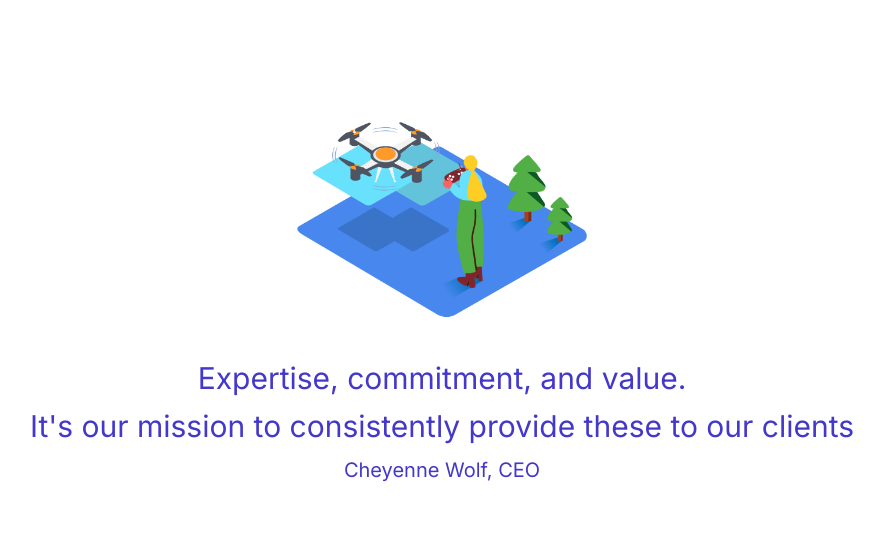
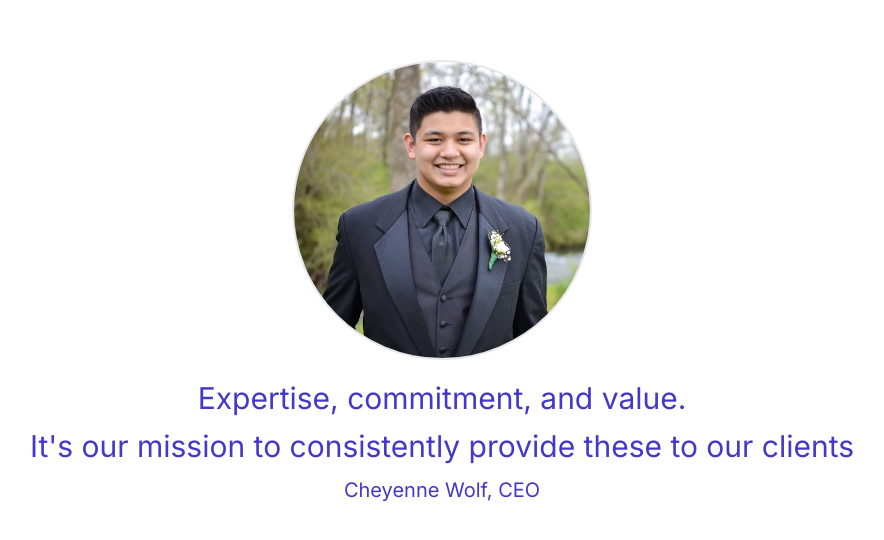
Before and after one commit to SushantChhetry/skywalkair-drones, a Next.js app in the folder skywalkair-website/: page /ceo in a window 1280 px wide. Shown: the part 128-668 px from the top of the page, without its empty margins (198-1082 px from the left). Built offline with nearby package versions, Linux system fonts and the light colour scheme.

Commit message:
CEO page finished

```diff
--- a/skywalkair-website/app/ceo/page.tsx
+++ b/skywalkair-website/app/ceo/page.tsx
@@ -5,8 +5,14 @@
   return (
     <div className=" h-screen flex flex-col justify-center items-center">
       <div className=" w-screen max-w-5xl  h-4/6 my-4 flex flex-col justify-center items-center">
-        <Image src="/Drone_Isometric.png" alt="ceo" width={300} height={300} />
-        <p className=" text-indigo-700 text-3xl">
+        <Image
+          src="/CEO.jpg"
+          alt="ceo"
+          width={300}
+          height={300}
+          className="rounded-full border-2 my-5 transition ease-in-out delay-150 hover:-translate-y-1 hover:scale-110"
+        />
+        <p className=" text-indigo-700 text-3xl ">
           Expertise, commitment, and value.
         </p>
 
```
Also changed, not shown: skywalkair-website/public/CEO.jpg (added).
